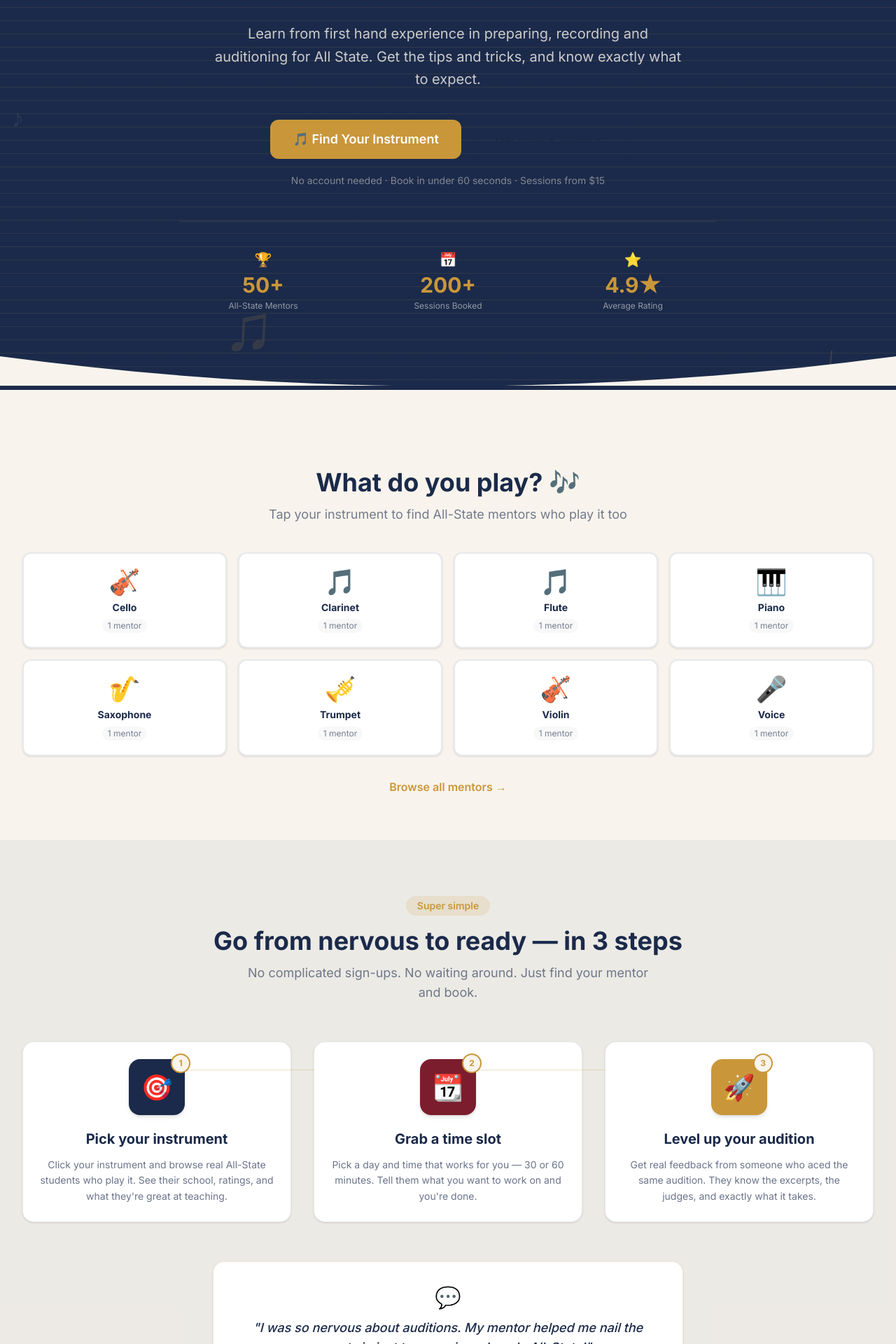
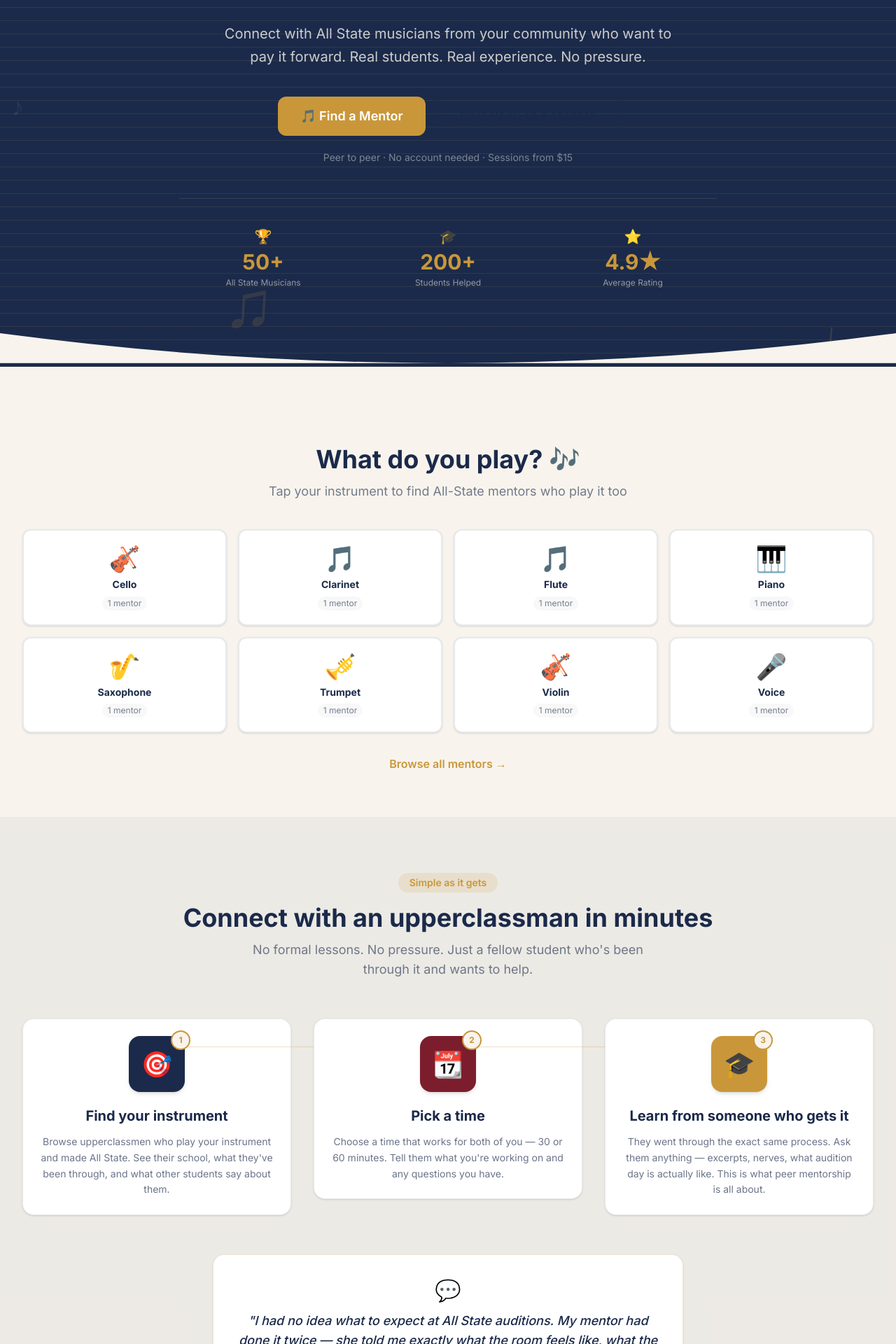
Before and after one commit to appsverseai-pro/Statementor, a Next.js app: page / in a window 1280 px wide. Shown: the part 420-2340 px from the top of the page at 70% size. Built offline with nearby package versions, Linux system fonts and the light colour scheme; no server answers; a web font is replaced by a local one.

Commit message:
design: shift tone to peer/community — upperclassmen giving back
https://claude.ai/code/session_01PZRW7D8hobAhtWf3wMPAAj

```diff
--- a/components/home/Hero.tsx
+++ b/components/home/Hero.tsx
@@ -19,10 +19,10 @@ export default function Hero() {
 
       <div className="relative mx-auto max-w-7xl px-4 py-20 sm:px-6 lg:px-8 lg:py-28">
         <div className="mx-auto max-w-3xl text-center">
-          {/* Badge - fun and friendly */}
+          {/* Badge */}
           <div className="inline-flex items-center rounded-full bg-gold/25 border border-gold/40 px-4 py-1.5 text-gold text-sm font-bold mb-6 tracking-wide">
             <span className="mr-2">🎶</span>
-            Made by students, for students
+            Upperclassmen giving back
           </div>
 
           {/* Headline */}
@@ -31,35 +31,35 @@ export default function Hero() {
             <span className="text-gold">All State</span>
           </h1>
 
-          {/* Subheadline - more casual and relatable */}
+          {/* Subheadline */}
           <p className="text-lg text-cream/80 sm:text-xl mb-10 max-w-2xl mx-auto leading-relaxed">
-            Learn from first hand experience in preparing, recording and auditioning for All State. Get the tips and tricks, and know exactly what to expect.
+            Connect with All State musicians from your community who want to pay it forward. Real students. Real experience. No pressure.
           </p>
 
           {/* CTAs */}
           <div className="flex flex-col sm:flex-row items-center justify-center gap-4">
             <Link href="/mentors">
               <Button size="lg" variant="primary" className="w-full sm:w-auto text-base font-bold">
-                🎵 Find Your Instrument
+                🎵 Find a Mentor
               </Button>
             </Link>
             <Link href="/become-a-mentor">
               <Button size="lg" variant="outline" className="w-full sm:w-auto border-cream/40 text-cream hover:bg-cream hover:text-navy">
-                Become a Mentor
+                Give Back as a Mentor
               </Button>
             </Link>
           </div>
 
           {/* Trust line */}
           <p className="mt-5 text-cream/45 text-sm">
-            No account needed · Book in under 60 seconds · Sessions from $15
+            Peer to peer · No account needed · Sessions from $15
           </p>
 
           {/* Stats */}
           <div className="mt-12 grid grid-cols-3 gap-6 border-t border-cream/10 pt-10">
             {[
-              { value: '50+', label: 'All-State Mentors', emoji: '🏆' },
-              { value: '200+', label: 'Sessions Booked', emoji: '📅' },
+              { value: '50+', label: 'All State Musicians', emoji: '🏆' },
+              { value: '200+', label: 'Students Helped', emoji: '🎓' },
               { value: '4.9★', label: 'Average Rating', emoji: '⭐' },
             ].map(({ value, label, emoji }) => (
               <div key={label} className="text-center">
--- a/components/home/HowItWorks.tsx
+++ b/components/home/HowItWorks.tsx
@@ -2,25 +2,25 @@ const steps = [
   {
     number: '1',
     icon: '🎯',
-    title: 'Pick your instrument',
+    title: 'Find your instrument',
     description:
-      "Click your instrument and browse real All-State students who play it. See their school, ratings, and what they're great at teaching.",
+      "Browse upperclassmen who play your instrument and made All State. See their school, what they've been through, and what other students say about them.",
     color: 'bg-navy',
   },
   {
     number: '2',
     icon: '📆',
-    title: 'Grab a time slot',
+    title: 'Pick a time',
     description:
-      'Pick a day and time that works for you — 30 or 60 minutes. Tell them what you want to work on and you\'re done.',
+      "Choose a time that works for both of you — 30 or 60 minutes. Tell them what you're working on and any questions you have.",
     color: 'bg-burgundy',
   },
   {
     number: '3',
-    icon: '🚀',
-    title: 'Level up your audition',
+    icon: '🎓',
+    title: 'Learn from someone who gets it',
     description:
-      'Get real feedback from someone who aced the same audition. They know the excerpts, the judges, and exactly what it takes.',
+      "They went through the exact same process. Ask them anything — excerpts, nerves, what audition day is actually like. This is what peer mentorship is all about.",
     color: 'bg-gold',
   },
 ]
@@ -31,13 +31,13 @@ export default function HowItWorks() {
       <div className="mx-auto max-w-7xl px-4 sm:px-6 lg:px-8">
         <div className="text-center mb-14">
           <div className="inline-block rounded-full bg-gold/15 px-4 py-1 text-gold text-sm font-semibold mb-4">
-            Super simple
+            Simple as it gets
           </div>
           <h2 className="text-3xl font-bold text-navy sm:text-4xl mb-3">
-            Go from nervous to ready — in 3 steps
+            Connect with an upperclassman in minutes
           </h2>
           <p className="text-navy/60 text-lg max-w-xl mx-auto">
-            No complicated sign-ups. No waiting around. Just find your mentor and book.
+            No formal lessons. No pressure. Just a fellow student who's been through it and wants to help.
           </p>
         </div>
 
@@ -68,7 +68,7 @@ export default function HowItWorks() {
         <div className="mt-14 rounded-2xl bg-white border border-gold/20 p-6 sm:p-8 text-center shadow-sm max-w-2xl mx-auto">
           <div className="text-3xl mb-3">💬</div>
           <p className="text-navy text-lg font-medium italic mb-3">
-            "I was so nervous about auditions. My mentor helped me nail the excerpts in just two sessions. I made All-State!"
+            "I had no idea what to expect at All State auditions. My mentor had done it twice — she told me exactly what the room feels like, what the judges listen for, everything. It felt like getting advice from an older sister."
           </p>
           <p className="text-navy/50 text-sm">— Emma, Flute · Grade 10</p>
           <div className="mt-4">
```
